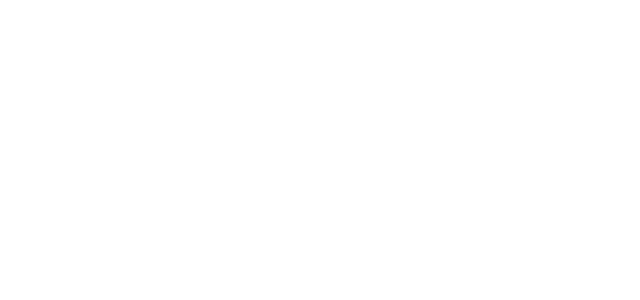
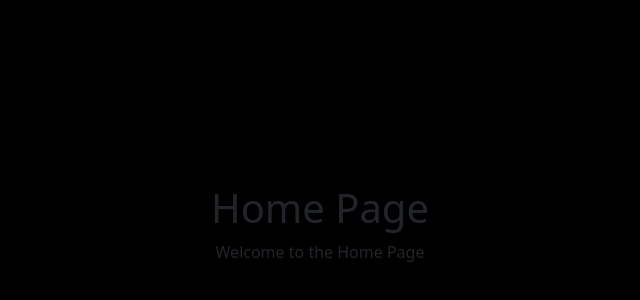
Before and after one commit to KaranveerManhas/habit-tracker-react, a React (Create React App) app: page /home in a window 1280 px wide. Shown: the part 168-468 px from the top of the page, without its empty margins (320-960 px from the left). Built offline with nearby package versions, Linux system fonts and the light colour scheme.

Commit message:
Added animation to pages using framer-motion

```diff
--- a/package.json
+++ b/package.json
@@ -8,6 +8,7 @@
     "@testing-library/react": "^13.4.0",
     "@testing-library/user-event": "^13.5.0",
     "bootstrap": "^5.3.3",
+    "framer-motion": "^11.3.19",
     "react": "^18.3.1",
     "react-bootstrap": "^2.10.4",
     "react-dom": "^18.3.1",
--- a/src/App.jsx
+++ b/src/App.jsx
@@ -1,21 +1,20 @@
 import './App.css';
-import { Routes, Route, BrowserRouter as Router } from 'react-router-dom';
-import GetStarted from './pages/get_started/GetStarted';
-import { Home } from './pages/home/Home';
+import { BrowserRouter as Router } from 'react-router-dom';
+
+import { AnimatedRoutes } from './components/routes_with_animation/AnimatedRoutes';
+
 
 
 function App() {
 
+  return (
+    <div className="App overflow-hidden">
+      <Router>
 
-  return (
-    <Router>
-      <div className="App">
-        <Routes>
-          <Route path="/" element={<GetStarted />} />
-          <Route path='/home' element={<Home />} />
-        </Routes>
-      </div>
-    </Router>
+          <AnimatedRoutes />
+
+      </Router>
+    </div>
   );
 }
 
--- /dev/null
+++ b/src/components/routes_with_animation/AnimatedRoutes.jsx
@@ -0,0 +1,23 @@
+import { useLocation } from "react-router-dom"
+import GetStarted from "../../pages/get_started/GetStarted";
+import { Home } from "../../pages/home/Home";
+
+import { Route, Routes } from "react-router-dom";
+import { AnimatePresence } from "framer-motion";
+
+
+export const AnimatedRoutes = () => {
+    const location = useLocation();
+
+
+    return (
+        <AnimatePresence>
+            <Routes location={location} key={location.pathname}>
+                <Route path="/" element={<GetStarted />} />
+                <Route path='/home' element={<Home />} />
+            </Routes>
+        </AnimatePresence>
+
+    )
+
+}
--- a/src/pages/get_started/GetStarted.jsx
+++ b/src/pages/get_started/GetStarted.jsx
@@ -1,6 +1,7 @@
 
 import { Container, Button } from 'react-bootstrap';
 import { useNavigate } from 'react-router-dom';
+import { easeInOut, motion } from 'framer-motion';
 
 
  const GetStarted = () => {
@@ -8,15 +9,25 @@
   const navigate = useNavigate();
 
     return (
+      <motion.div
+      initial={{x:3000}}
+      animate={{x: 0}}
+      exit={{x:-3000,
+        position:'absolute'
+      }}
+      transition={{ease: easeInOut, duration: 0.4}}
+      >
         <Container className='h-100'>
           <div className="wrapper d-flex h-100 justify-content-center gap-2 align-items-center">
             <div className="heading-button-container mt-5">
               <h1>Welcome to <span className='fw-bolder'>HabitTrack</span></h1>
-            <Button variant='success' className='mt-5 fw-bold rounded-5' onClick={e=>navigate('/home')}>Get Started</Button>
+              <Button variant='success' className='mt-5 fw-bold rounded-5' onClick={()=>navigate('/home')}>Get Started</Button>
             </div>
             <img src="/images/calender.jpg" alt="Calender" className='w-75' />
           </div>
         </Container>
+      </motion.div>
+
     )
 }
 
--- a/src/pages/home/Home.jsx
+++ b/src/pages/home/Home.jsx
@@ -1,6 +1,20 @@
 
+import { easeInOut, motion } from 'framer-motion';
 
 
 export const Home = () => {
+    return (
+        <motion.div className="h-100 d-flex flex-column justify-content-center bg-black"
+            initial={{x:3000}}
+            animate={{x:0}}
+            exit={{x:-3000,
+                position:'absolute',
+            }}
+          transition={{ease: easeInOut, duration: 0.6}}
 
+        >
+            <h1>Home Page</h1>
+            <p>Welcome to the Home Page</p>
+        </motion.div>
+    )
 }
```
Also changed, not shown: src/components/locationProvider/LocationProvider.jsx (added), 1 other file (tests, documents, lock files or other folders). Lines whose indentation alone changed are shown as unchanged.
